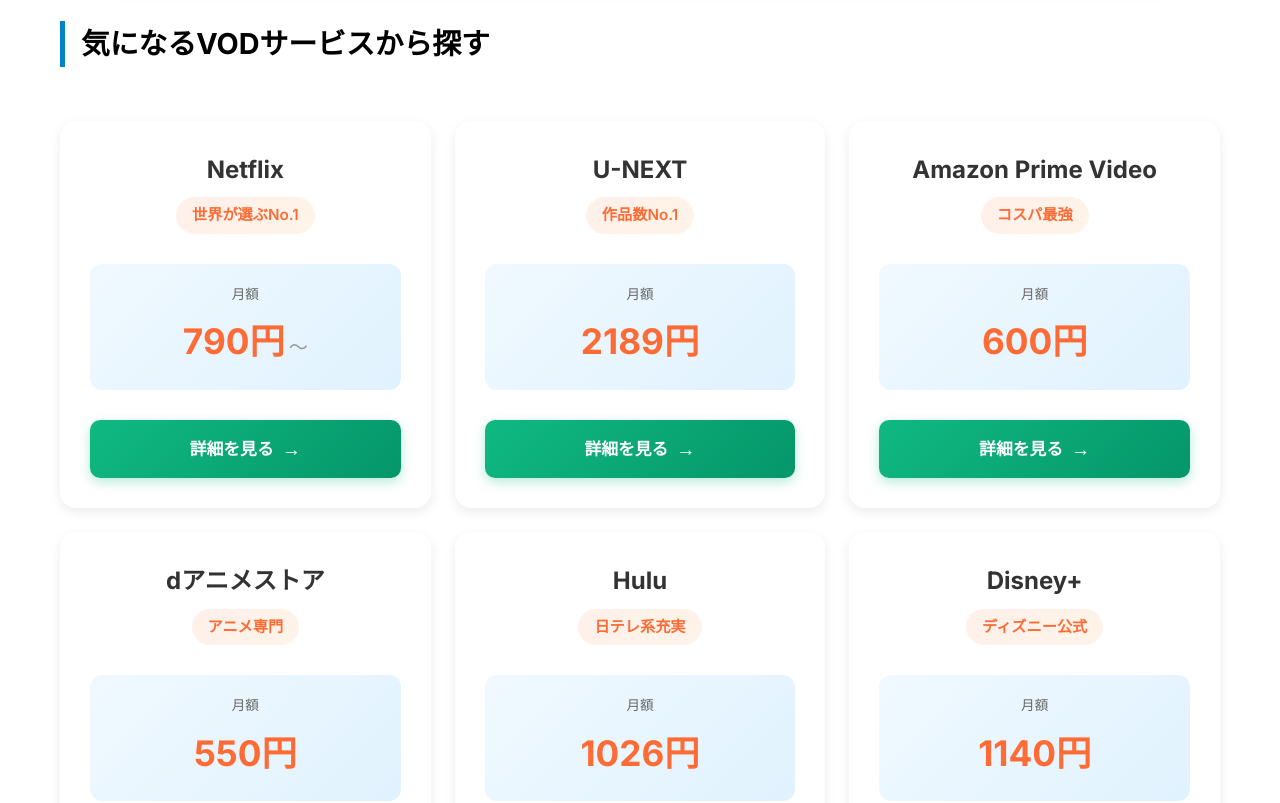
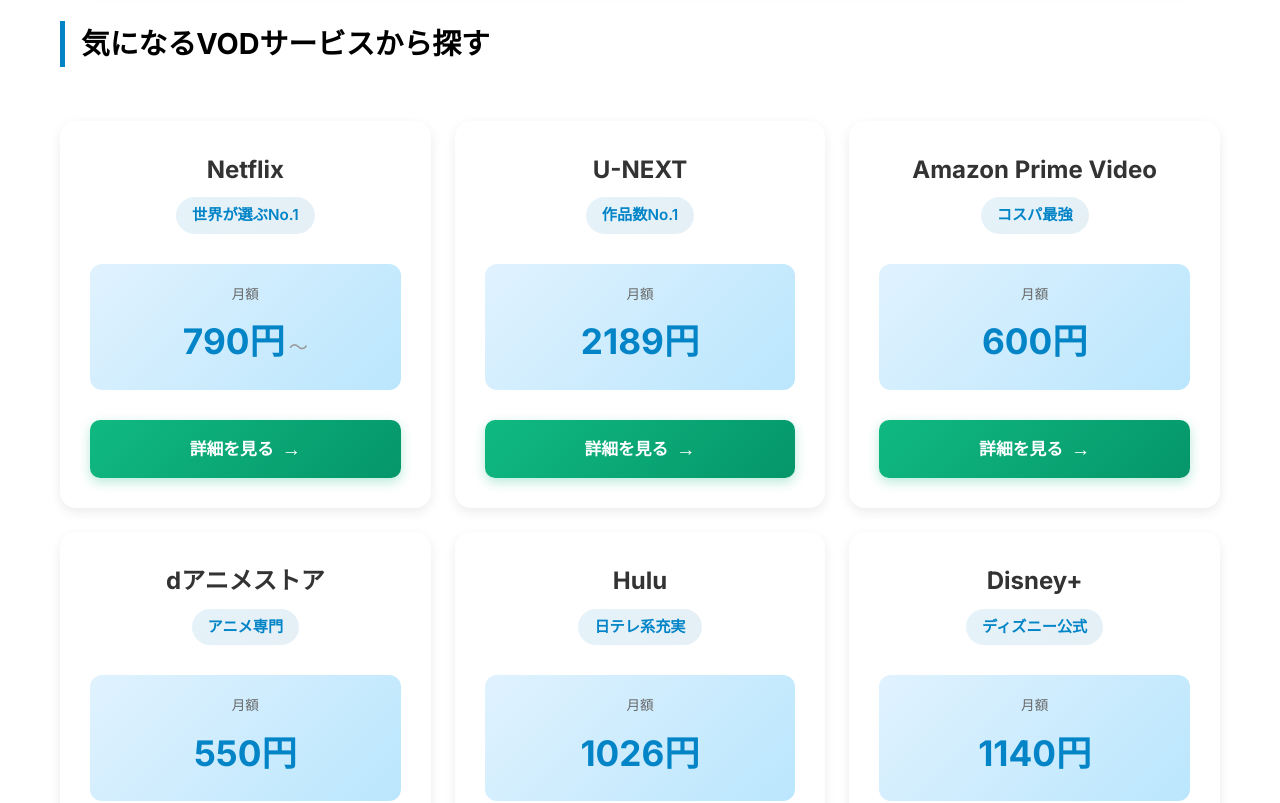
Before and after one commit to foolproof-dev/vod-navi, a React (Vite) app: page / in a window 1280 px wide. Shown: the part 1340-2143 px from the top of the page. Built offline with nearby package versions, Linux system fonts and the light colour scheme.

Commit message:
style: change service cards to blue theme

```diff
--- a/src/components/ServiceCards.css
+++ b/src/components/ServiceCards.css
@@ -26,14 +26,14 @@
     left: 0;
     right: 0;
     height: 4px;
-    background: linear-gradient(90deg, #FF6B35, #F7931E);
+    background: linear-gradient(90deg, #0284c7, #0369a1);
     opacity: 0;
     transition: opacity 0.3s;
 }
 
 .service-card:hover {
     transform: translateY(-8px);
-    box-shadow: 0 12px 24px rgba(0, 0, 0, 0.15);
+    box-shadow: 0 12px 24px rgba(2, 132, 199, 0.2);
 }
 
 .service-card:hover::before {
@@ -53,11 +53,11 @@
 
 .service-catchphrase {
     margin: 0;
-    color: #FF6B35;
+    color: #0284c7;
     font-size: 0.95rem;
     font-weight: 600;
     padding: 6px 16px;
-    background: linear-gradient(135deg, rgba(255, 107, 53, 0.1), rgba(247, 147, 30, 0.1));
+    background: linear-gradient(135deg, rgba(2, 132, 199, 0.1), rgba(3, 105, 161, 0.1));
     border-radius: 20px;
     display: inline-block;
 }
@@ -65,7 +65,7 @@
 .service-price {
     text-align: center;
     padding: 20px;
-    background: linear-gradient(135deg, #f0f9ff 0%, #e0f2fe 100%);
+    background: linear-gradient(135deg, #e0f2fe 0%, #bae6fd 100%);
     border-radius: 12px;
     margin: 10px 0;
 }
@@ -81,7 +81,7 @@
 .price-amount {
     font-size: 2.2rem;
     font-weight: 900;
-    color: #FF6B35;
+    color: #0284c7;
     display: inline-block;
 }
 
```
